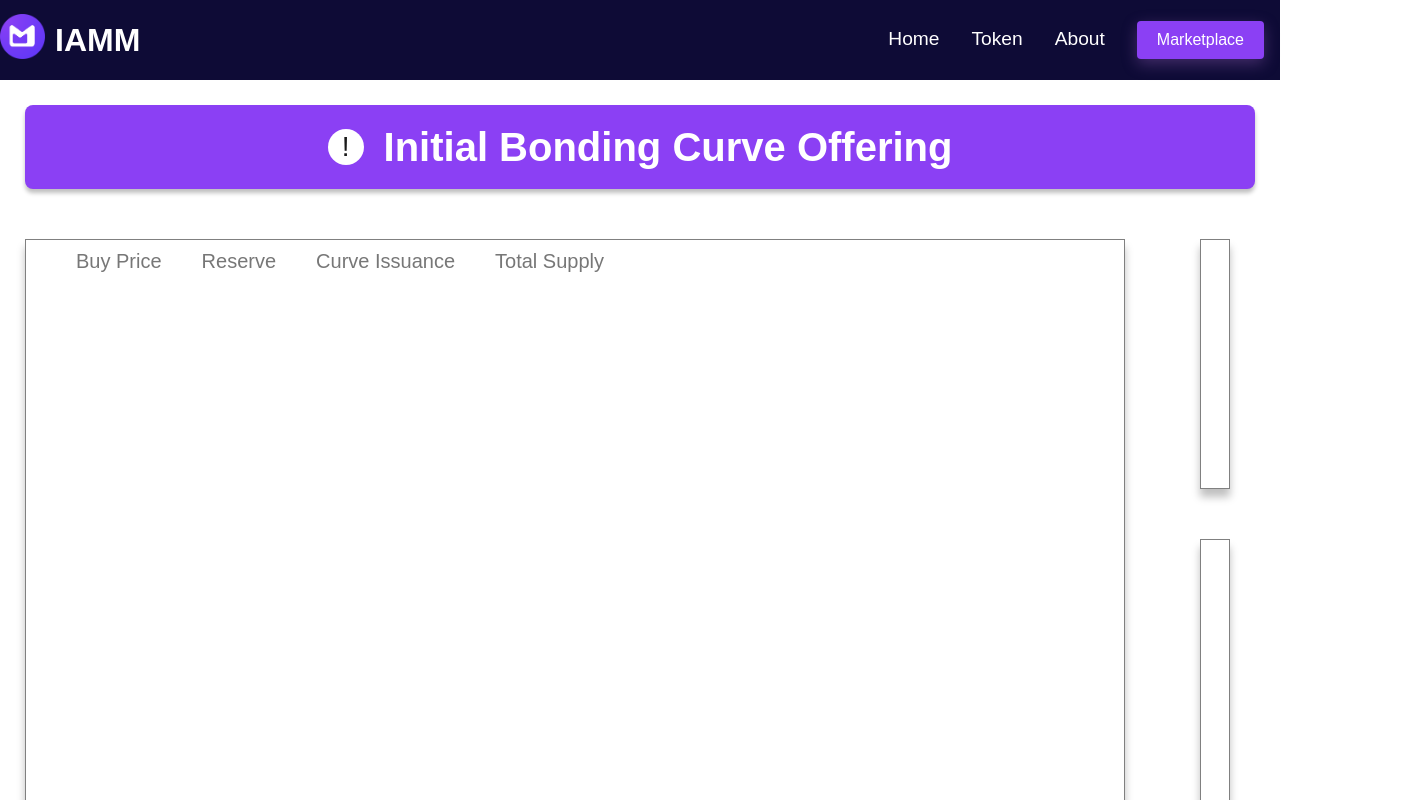
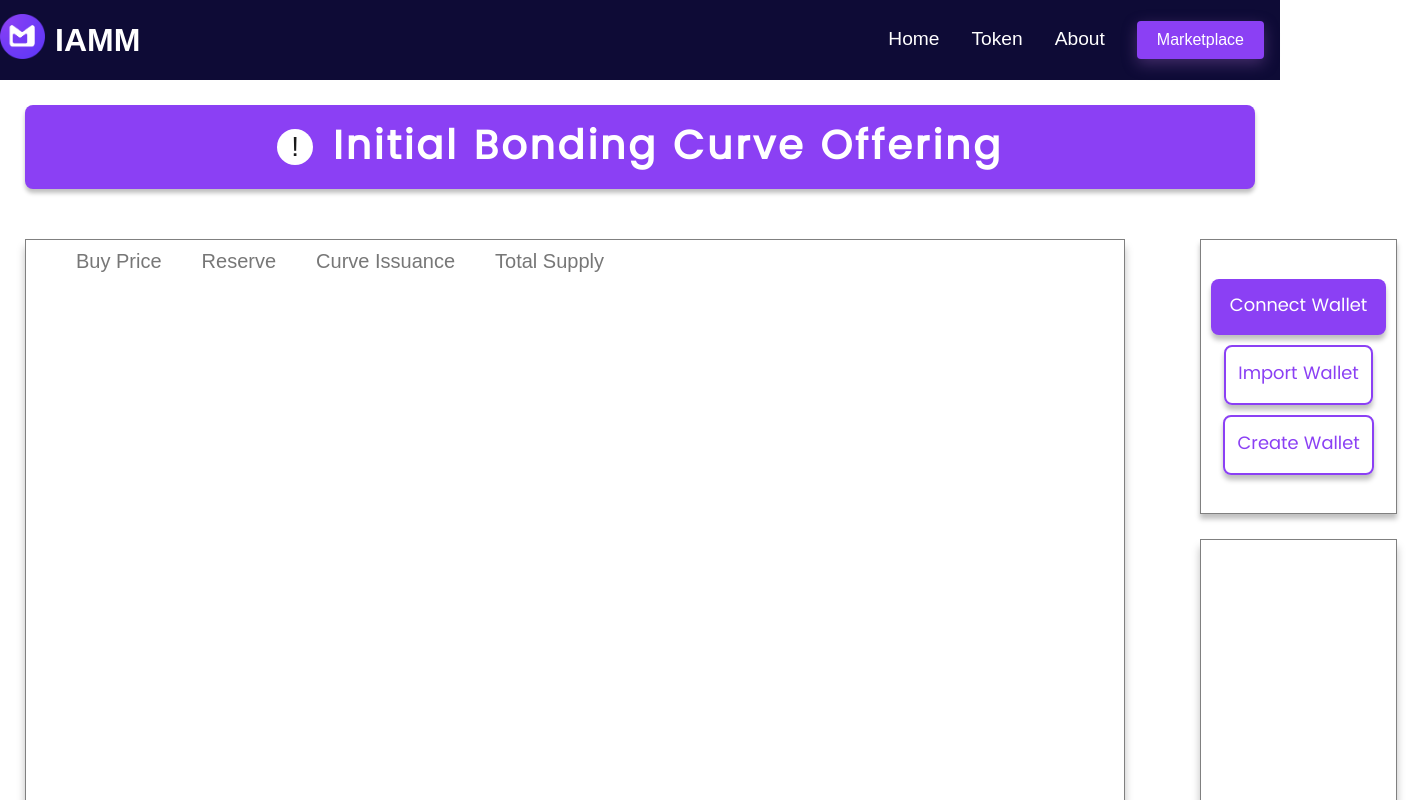
Before and after one commit to MichaelJHodge/iamm-network-bonding, a React (Create React App) app: page /curve in a window 1280 px wide. Shown: the top 800 px of the page, 1422 px wide, since content can reach past the window. Built offline with nearby package versions, Linux system fonts and the light colour scheme.

Commit message:
wallet UI

```diff
--- a/src/pages/Curve/BondingCurve.elements.js
+++ b/src/pages/Curve/BondingCurve.elements.js
@@ -42,13 +42,13 @@ export const HeaderAlert = styled.div`
 export const HeaderTitle = styled.div`
   color: rgba(255, 255, 255, 1);
   font-size: 40px;
-  letter-spacing: 0%;
+  letter-spacing: 3px;
   text-align: center;
   justify-content: center;
   align-content: center;
   align-self: center;
   padding-left: 20px;
-  font-family: Montserrat, sans-serif;
+  font-family: "Poppins";
   font-weight: bold;
 
 `;
@@ -112,15 +112,108 @@ grid-template-rows: repeat(1, 2fr);
 `
 
 export const WalletContainer = styled.div`
-width: 100%;
-height: 250px;
-box-shadow: 0px 8px 8px 0px rgba(0, 0, 0, 0.25);
+  display: flex;
+    flex-direction: column;
+    width: 100%;
+    height: 275px;
+    justify-content: center;
+    align-items: center;
+    box-shadow: 0px 5px 5px 0px rgba(0, 0, 0, 0.25);
+    padding-top: 10px;
+    padding-bottom: 10px;
+    padding-right: 10px;
+    padding-left: 10px;
+    border-color: rgba(128, 128, 128, 1);
+    border-width: 1px;
+    border-style: solid;
+`
 
-border-color: rgba(128, 128, 128, 1);
-  border-width: 1px;
-  border-style: solid;
+
+export const ConnectWallet = styled.div`
+ width: 175px;
+    color: rgba(255, 255, 255, 1);
+    font-size: 18px;
+    letter-spacing: 0%;
+    text-align: center;
+    font-family: "Poppins";
+    display: flex;
+    flex-direction: row;
+    justify-content: center;
+    border-radius: 8px;
+    padding-top: 12px;
+    padding-bottom: 15px;
+    padding-right: 12px;
+    padding-left: 12px;
+    background-color: rgba(139, 64, 244, 1);
+    box-shadow: 0px 5px 5px 0px rgba(0, 0, 0, 0.25);
+
+    &:hover{
+    color: rgba(139, 64, 244, 1);
+    background-color: white;
+    border-width: 2px;
+    border-style: solid;
+    cursor: pointer;
+    }
 
 `
+
+
+export const ImportWallet = styled.div`
+ max-width: 200px;
+    color: rgba(139, 64, 244, 1);
+    font-size: 18px;
+    letter-spacing: 0%;
+    text-align: center;
+    font-family: "Poppins";
+    display: flex;
+    flex-direction: row;
+    justify-content: center;
+    margin-top: 10px;
+    border-radius: 8px;
+    padding-top: 12px;
+    padding-bottom: 15px;
+    padding-right: 12px;
+    padding-left: 12px;
+    border-color: rgba(139, 64, 244, 1);
+    box-shadow: 0px 5px 5px 0px rgba(0, 0, 0, 0.25);
+    border-width: 2px;
+    border-style: solid;
+
+    &:hover{
+    color: white;
+    background-color: rgba(139, 64, 244, 1);
+    cursor: pointer;
+    }
+`
+
+export const CreateWallet = styled.div`
+  max-width: 200px;
+      color: rgba(139, 64, 244, 1);
+      font-size: 18px;
+      letter-spacing: 0%;
+      text-align: center;
+      font-family: "Poppins";
+      display: flex;
+      flex-direction: row;
+      justify-content: center;
+      margin-top: 10px;
+      border-radius: 8px;
+      padding-top: 12px;
+      padding-bottom: 15px;
+      padding-right: 12px;
+      padding-left: 12px;
+      border-color: rgba(139, 64, 244, 1);
+      box-shadow: 0px 5px 5px 0px rgba(0, 0, 0, 0.25);
+      border-width: 2px;
+      border-style: solid;
+
+      &:hover{
+        color: white;
+    background-color: rgba(139, 64, 244, 1);
+    cursor: pointer;
+      }
+`
+
 
 export const PurchaseContainer = styled.div`
 height: 400px;
--- a/src/pages/Curve/BondingCurve.js
+++ b/src/pages/Curve/BondingCurve.js
@@ -12,7 +12,10 @@ import {
   BuyPrice,
   Reserve,
   Issuance,
-  Supply
+  Supply,
+  ConnectWallet,
+  CreateWallet,
+  ImportWallet
 } from "../Curve/BondingCurve.elements"
 
 
@@ -38,7 +41,9 @@ export default function BondingCurve() {
         </ChartContainer>
         <PurchaseColumn>
             <WalletContainer>
-
+            <ConnectWallet>Connect Wallet</ConnectWallet>
+            <ImportWallet>Import Wallet</ImportWallet>
+            <CreateWallet>Create Wallet</CreateWallet>
             </WalletContainer>
             <PurchaseContainer>
 
```
